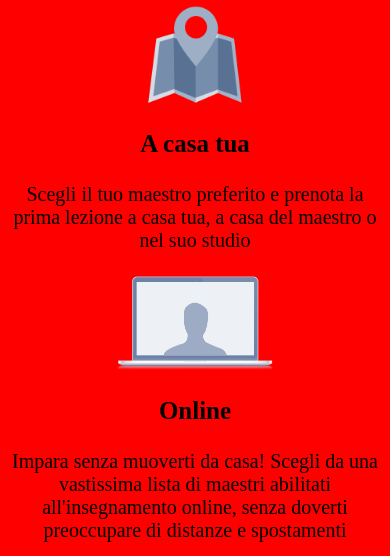
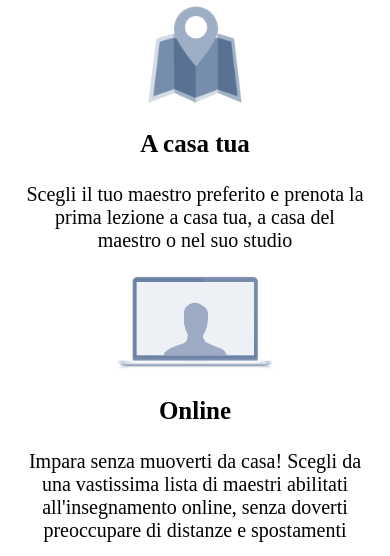
Before and after one commit to davide-bibbo93/html-css-resp-wannabe, a plain HTML site: page index.html in a window 390 px wide. Shown: the part 69-625 px from the top of the page. Drawn offline with Linux system fonts and the light colour scheme.

Commit message:
Messo padding e tolto background al body ed esercizio svolto

```diff
--- a/style.css
+++ b/style.css
@@ -75,7 +75,6 @@ img {
 /* esercitazione media queries: max-width: 420px */
 @media screen and (max-width: 420px){
   body{
-    background-color: red;
     font-size: 20px;
   }
 
@@ -120,4 +119,8 @@ img {
   img{
     height: 100px;
   }
+
+  #lezioni, #steps, #why{
+    padding: 0 15px;
+  }
 }
```
